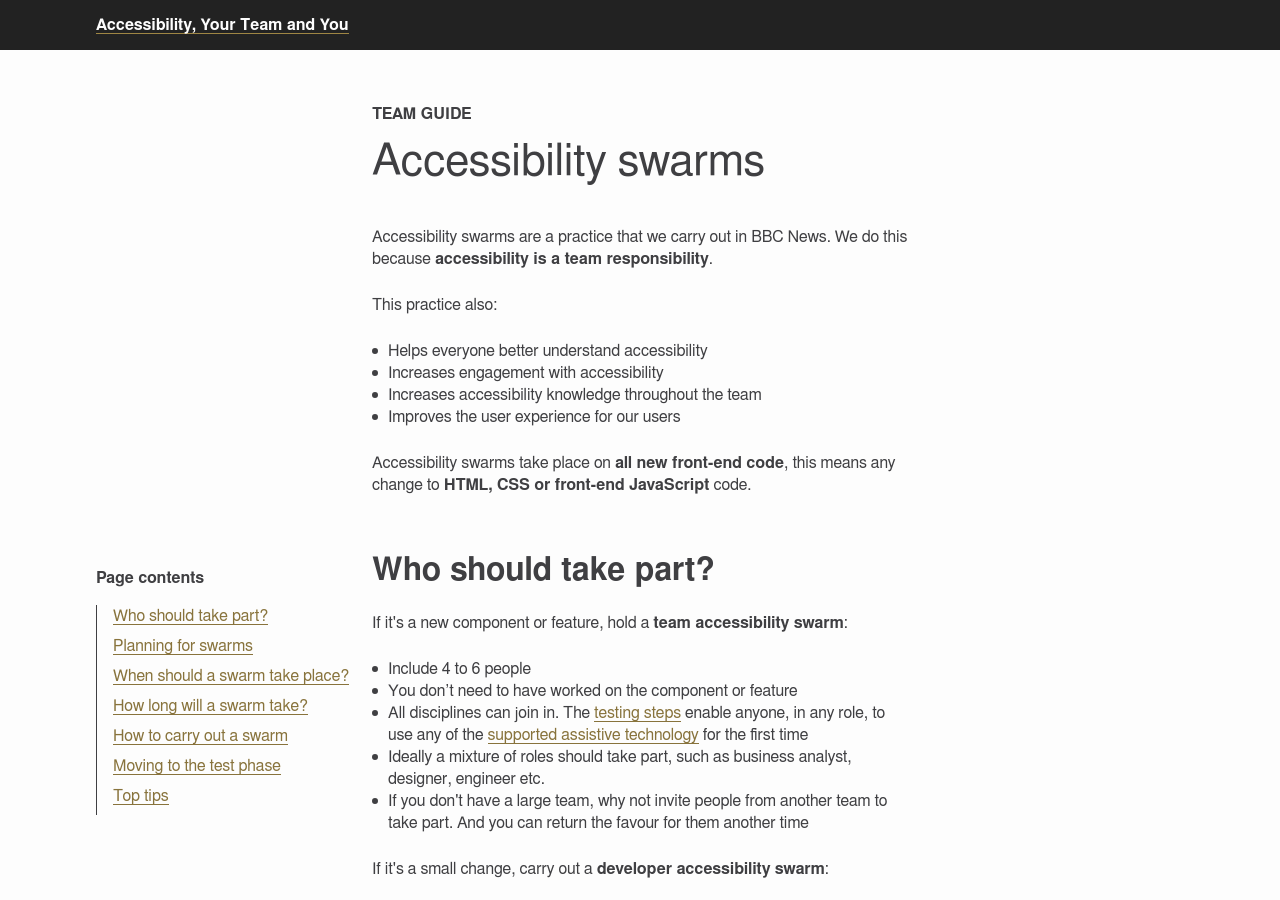
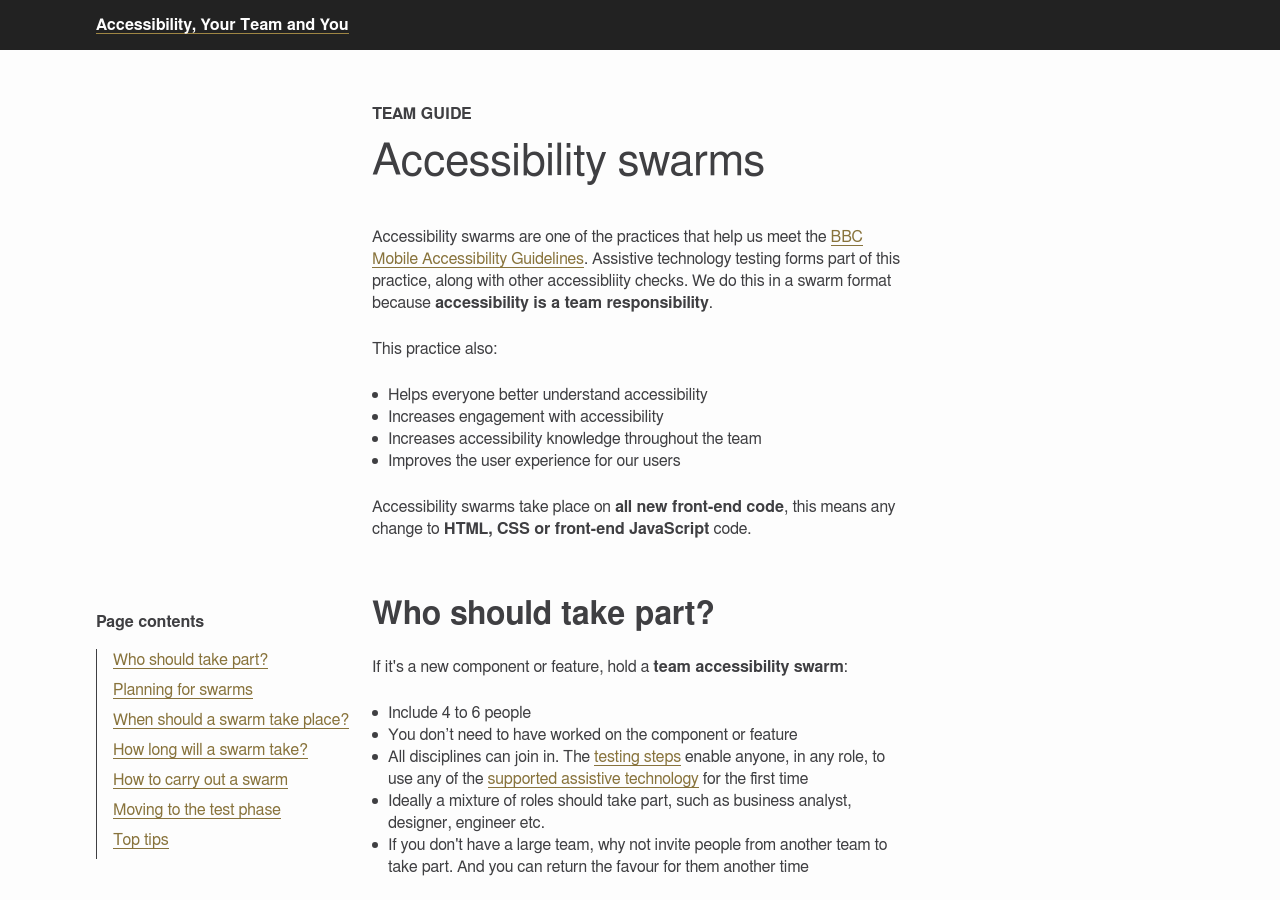
Before and after one commit to bbc/accessibility-news-and-you, a Jekyll site: the page guides/accessibility-swarms.html, which Jekyll copies as it is, in a window 1280 px wide and 900 px high. Built offline with Jekyll 4.4.1, drawn with Linux system fonts in a browser that asks for light colours.

Commit message:
update swarm guide intro paragraph

```diff
--- a/guides/accessibility-swarms.html
+++ b/guides/accessibility-swarms.html
@@ -22,7 +22,7 @@
                 </span>
             </h1>
 
-            <p>Accessibility swarms are a practice that we carry out in BBC News. We do this because <b>accessibility is a team responsibility</b>.</p>
+            <p>Accessibility swarms are one of the practices that help us meet the <a href="https://www.bbc.co.uk/accessibility/forproducts/guides/mobile/">BBC Mobile Accessibility Guidelines</a>. Assistive technology testing forms part of this practice, along with other accessibliity checks. We do this in a swarm format because <b>accessibility is a team responsibility</b>.</p>
 
             <p>This practice also:</p>
 
```
